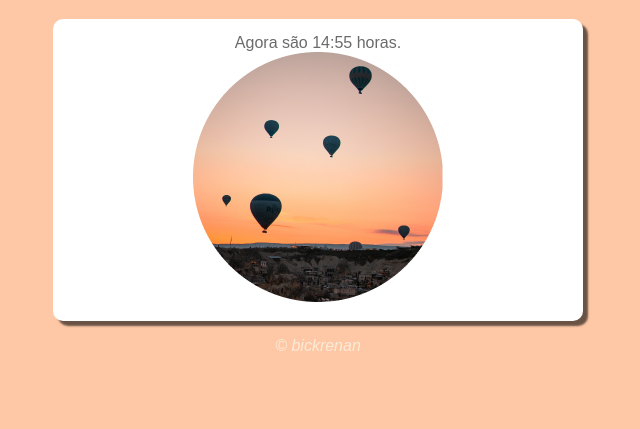
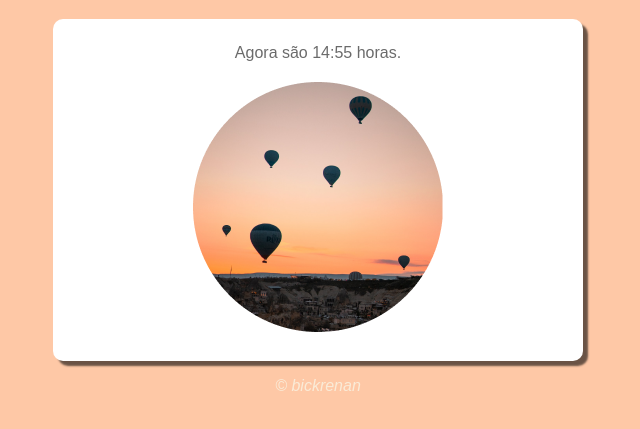
Before and after one commit to postrenan/Relogio_com_imagem, a plain HTML site: page projeto Hora Do Dia/index.html in a window 1280 px wide. Shown: the part 61-490 px from the top of the page, without its empty margins (322-962 px from the left). Drawn offline with Linux system fonts and the light colour scheme.

Commit message:
Update estilo.css

```diff
--- a/projeto Hora Do Dia/estilo.css
+++ b/projeto Hora Do Dia/estilo.css
@@ -6,6 +6,10 @@ body {
 
 header {
     text-align: center;
+}
+
+div{
+    padding: 10px;
 }
 
 section {
```
